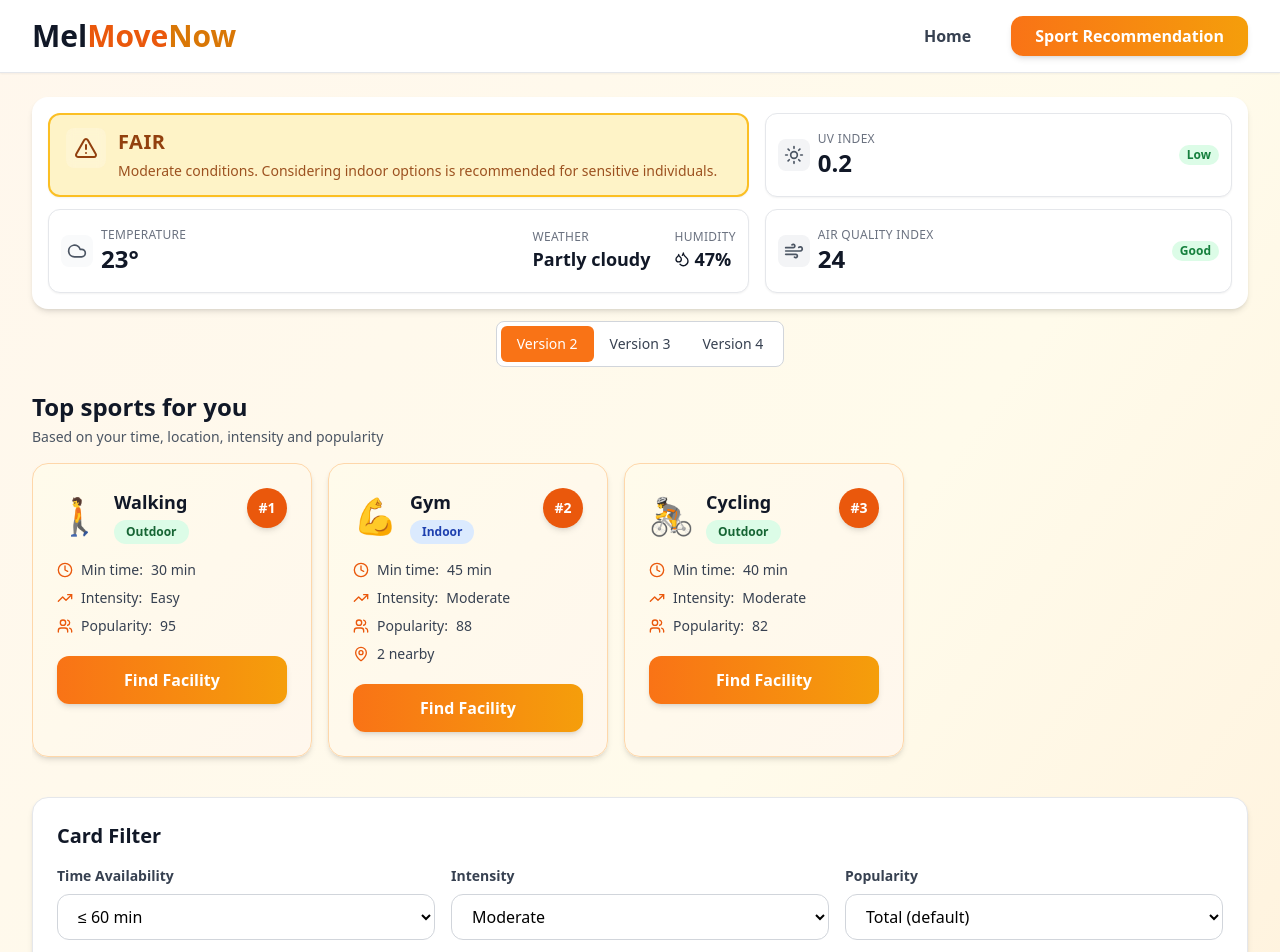
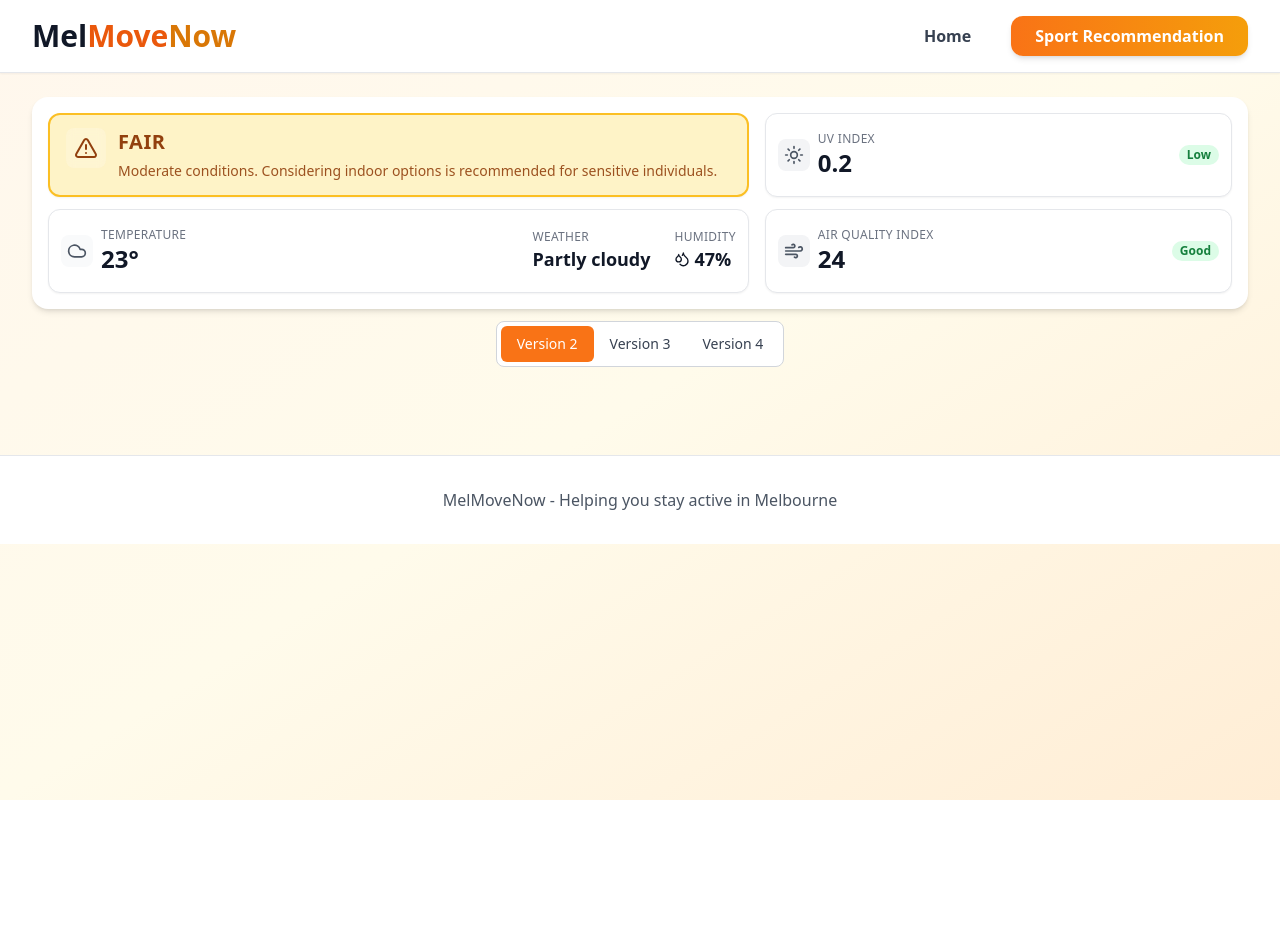
Before and after one commit to Gyoungd/epic3-reference, a Vue app: page / in a window 1280 px wide. Shown: the top 952 px of the page. After the commit the page ends 800 px from the top, so only its background shows below. Built offline with nearby package versions, Linux system fonts and the light colour scheme.

Commit message:
Updated App.vue

```diff
--- a/src/App.vue
+++ b/src/App.vue
@@ -73,58 +73,6 @@
             </div>
           </div>
         </section>
-
-        <section aria-labelledby="recommendations-heading">
-          <div class="mb-4">
-            <h2 id="recommendations-heading" class="text-2xl font-bold text-gray-900 mb-1">
-              Top sports for you
-            </h2>
-            <p class="text-sm text-gray-600">Based on your time, location, intensity and popularity</p>
-          </div>
-
-          <div v-if="recLoading" class="flex gap-4 overflow-x-auto pb-4 scrollbar-hide">
-            <div
-              v-for="i in 3"
-              :key="i"
-              class="min-w-[280px] h-[320px] bg-white rounded-2xl animate-pulse"
-            />
-          </div>
-
-          <div v-else-if="recError" class="bg-red-50 border-2 border-red-200 rounded-2xl p-6">
-            <p class="text-red-800 font-medium">{{ recError }}</p>
-          </div>
-
-          <div
-            v-else-if="recData && recData.recommendations && recData.recommendations.length > 0"
-            class="flex gap-4 overflow-x-auto pb-4 scrollbar-hide"
-          >
-            <SportCard
-              v-for="sport in recData.recommendations"
-              :key="sport.sport_id"
-              :sport="sport"
-              @find-facility="handleFindFacility"
-            />
-          </div>
-
-          <div v-else class="bg-white rounded-2xl p-12 text-center shadow-md border border-gray-200">
-            <p class="text-gray-600 text-lg">No recommendations returned for current filters.</p>
-          </div>
-        </section>
-
-        <section aria-label="Filter options">
-          <Filters
-            :filters="filters"
-            :loading="recLoading"
-            @update-filter="filters = $event"
-            @update-location="handleLocationUpdate"
-            @use-my-location="handleUseMyLocation"
-            @refresh="handleRefresh"
-          />
-        </section>
-
-        <section id="map-section" aria-label="Facilities map">
-          <MapSection :facilities="selectedFacilities" :center="[filters.lat, filters.lon]" />
-        </section>
       </div>
     </main>
 
@@ -136,39 +84,16 @@
       </div>
     </footer>
 
-    <Toast
-      v-if="toast"
-      :message="toast.message"
-      :type="toast.type"
-      @close="toast = null"
-    />
   </div>
 </template>
 
 <script setup>
-import { ref, watch, onMounted } from 'vue';
+import { ref } from 'vue';
 import EnvironmentalBoxV2 from './components/EnvironmentalBoxV2.vue';
 import EnvironmentalBoxV3 from './components/EnvironmentalBoxV3.vue';
 import EnvironmentalBoxV4 from './components/EnvironmentalBoxV4.vue';
-import SportCard from './components/SportCard.vue';
-import Filters from './components/Filters.vue';
-import MapSection from './components/MapSection.vue';
-import Toast from './components/Toast.vue';
-
-const API_BASE_URL = 'https://tp18-datafetch-production-2a92.up.railway.app';
 
 const showVersion = ref(2);
-
-const filters = ref({
-  time: 60,
-  lat: -37.81516255433847,
-  lon: 144.95513955377578,
-  intensity_level: 'moderate',
-  age_group: 'total'
-});
-
-const selectedFacilities = ref([]);
-const toast = ref(null);
 
 const envData = ref({
   severity: "fair",
@@ -223,195 +148,4 @@ const envDataV4 = ref({
 
 const envLoading = ref(false);
 const envError = ref(null);
-
-const recData = ref({
-  recommendations: [
-    {
-      rank: 1,
-      sport_id: 1,
-      sport_name: "Walking",
-      intensity_level: "easy",
-      min_time_required: 30,
-      popularity_score: 95,
-      req_equipment: "None",
-      req_facility: false,
-      priority_boost: true,
-      sport_condition: "outdoor",
-      facilities_nearby: []
-    },
-    {
-      rank: 2,
-      sport_id: 2,
-      sport_name: "Gym",
-      intensity_level: "moderate",
-      min_time_required: 45,
-      popularity_score: 88,
-      req_equipment: "Gym equipment",
-      req_facility: true,
-      priority_boost: false,
-      sport_condition: "indoor",
-      facilities_nearby: [
-        {
-          facility_id: 101,
-          name: "Melbourne Sports Hub",
-          address: "123 Collins St, Melbourne VIC 3000",
-          latitude: -37.8136,
-          longitude: 144.9631,
-          bucket: 1
-        },
-        {
-          facility_id: 102,
-          name: "City Fitness Center",
-          address: "456 Bourke St, Melbourne VIC 3000",
-          latitude: -37.8145,
-          longitude: 144.9584,
-          bucket: 1
-        }
-      ]
-    },
-    {
-      rank: 3,
-      sport_id: 3,
-      sport_name: "Cycling",
-      intensity_level: "moderate",
-      min_time_required: 40,
-      popularity_score: 82,
-      req_equipment: "Bicycle, helmet",
-      req_facility: false,
-      priority_boost: false,
-      sport_condition: "outdoor",
-      facilities_nearby: []
-    }
-  ]
-});
-const recLoading = ref(false);
-const recError = ref(null);
-
-const fetchEnvironment = async () => {
-  envLoading.value = true;
-  envError.value = null;
-
-  try {
-    const response = await fetch(`${API_BASE_URL}/environment/policy`, {
-      method: 'POST',
-      mode: 'cors',
-      headers: {
-        'Content-Type': 'application/json',
-      },
-      body: JSON.stringify({
-        lat: filters.value.lat,
-        lon: filters.value.lon,
-      }),
-    });
-
-    if (!response.ok) {
-      throw new Error(`Failed to fetch environment data: ${response.statusText}`);
-    }
-
-    const result = await response.json();
-    console.log('Environment data:', result);
-    envData.value = result;
-  } catch (err) {
-    envError.value = err.message;
-    console.error('Environment fetch error:', err);
-  } finally {
-    envLoading.value = false;
-  }
-};
-
-const fetchRecommendations = async () => {
-  recLoading.value = true;
-  recError.value = null;
-
-  try {
-    const response = await fetch(`${API_BASE_URL}/recommend`, {
-      method: 'POST',
-      mode: 'cors',
-      headers: {
-        'Content-Type': 'application/json',
-      },
-      body: JSON.stringify({
-        time: filters.value.time,
-        lat: filters.value.lat,
-        lon: filters.value.lon,
-        intensity_level: filters.value.intensity_level,
-        age_group: filters.value.age_group,
-      }),
-    });
-
-    if (!response.ok) {
-      throw new Error(`Failed to fetch recommendations: ${response.statusText}`);
-    }
-
-    const result = await response.json();
-    console.log('Recommendations data:', result);
-    recData.value = result;
-  } catch (err) {
-    recError.value = err.message;
-    console.error('Recommendations fetch error:', err);
-  } finally {
-    recLoading.value = false;
-  }
-};
-
-const handleUseMyLocation = () => {
-  if ('geolocation' in navigator) {
-    navigator.geolocation.getCurrentPosition(
-      (position) => {
-        filters.value.lat = position.coords.latitude;
-        filters.value.lon = position.coords.longitude;
-        toast.value = { message: 'Location updated successfully', type: 'success' };
-        fetchEnvironment();
-        fetchRecommendations();
-      },
-      (error) => {
-        toast.value = { message: `Failed to get location: ${error.message}`, type: 'error' };
-      }
-    );
-  } else {
-    toast.value = { message: 'Geolocation is not supported by your browser', type: 'error' };
-  }
-};
-
-const handleRefresh = () => {
-  fetchRecommendations();
-  toast.value = { message: 'Recommendations refreshed', type: 'success' };
-};
-
-const handleFindFacility = (sport) => {
-  if (sport.facilities_nearby && sport.facilities_nearby.length > 0) {
-    selectedFacilities.value = sport.facilities_nearby;
-    toast.value = {
-      message: `Found ${sport.facilities_nearby.length} facilities for ${sport.sport_name}`,
-      type: 'success'
-    };
-
-    setTimeout(() => {
-      const mapSection = document.getElementById('map-section');
-      if (mapSection) {
-        mapSection.scrollIntoView({ behavior: 'smooth', block: 'start' });
-      }
-    }, 100);
-  } else {
-    toast.value = { message: 'No nearby facilities - try non-facility options', type: 'info' };
-  }
-};
-
-const handleLocationUpdate = (value) => {
-  console.log('Location update:', value);
-};
-
-watch(
-  () => filters.value,
-  () => {
-    fetchRecommendations();
-  },
-  { deep: true }
-);
-
-onMounted(() => {
-  // Using hardcoded data for now - uncomment to enable API calls
-  // fetchEnvironment();
-  // fetchRecommendations();
-});
 </script>
```
